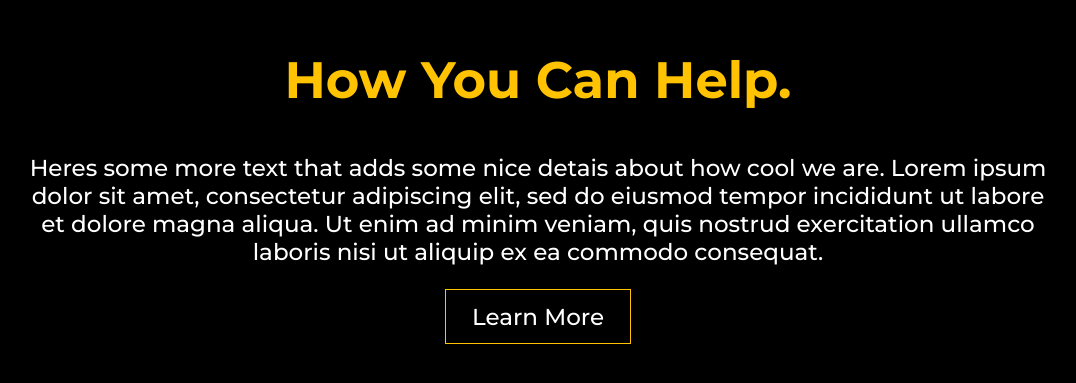
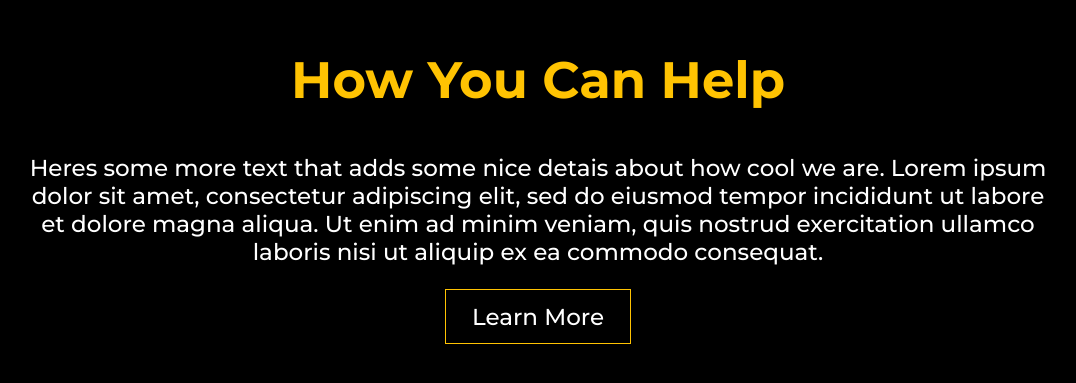
Before and after one commit to JacksonElia/InveSTEM-Website, a plain HTML site: page index.html in a window 1280 px wide. Shown: the part 1825-2208 px from the top of the page, without its empty margins (102-1178 px from the left). Drawn offline with nearby package versions, Linux system fonts and the light colour scheme.

```diff
--- a/index.html
+++ b/index.html
@@ -80,7 +80,7 @@
 <section class="get-involved-section">
 
   <div id="get-involved-container">
-    <h2>How You Can Help.</h2>
+    <h2>How You Can Help</h2>
     <p>
       Heres some more text that adds some nice detais about how cool we are. Lorem ipsum dolor sit
       amet, consectetur adipiscing elit, sed do eiusmod tempor incididunt ut labore et dolore magna
```
